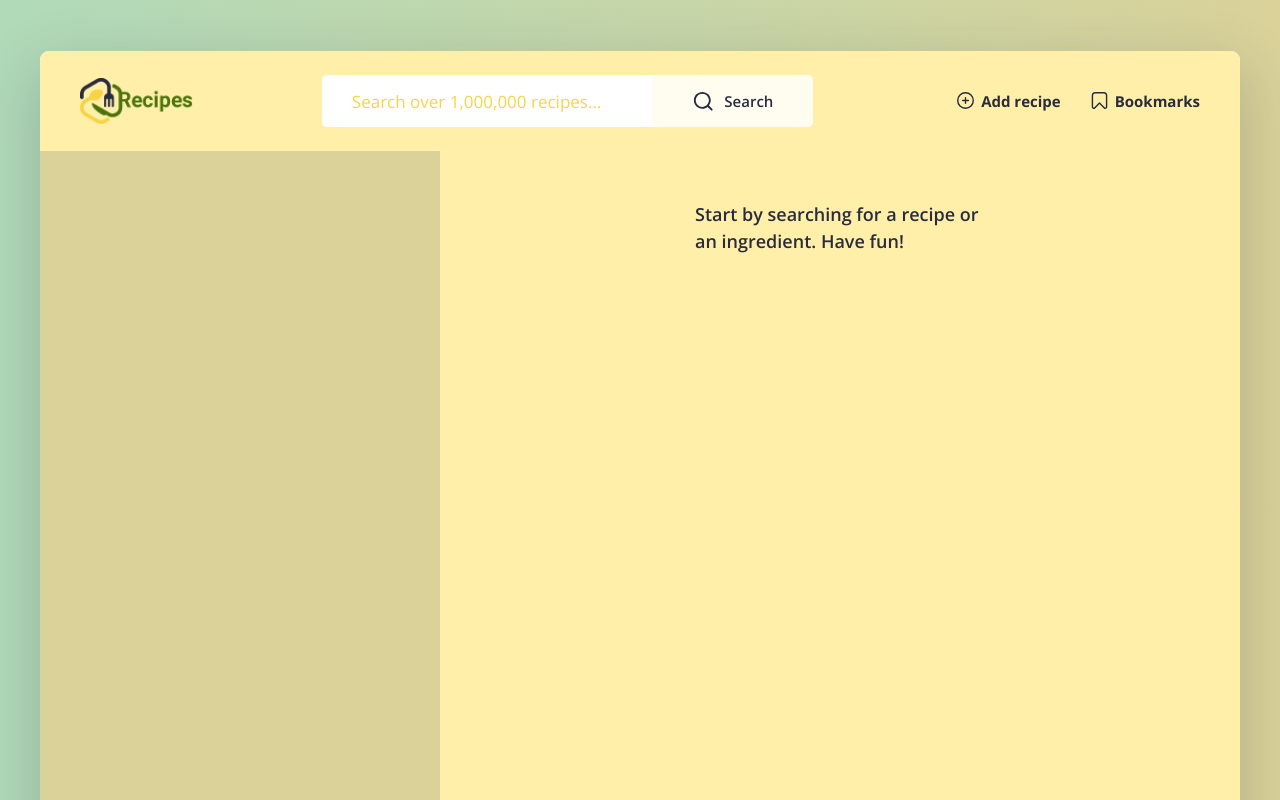
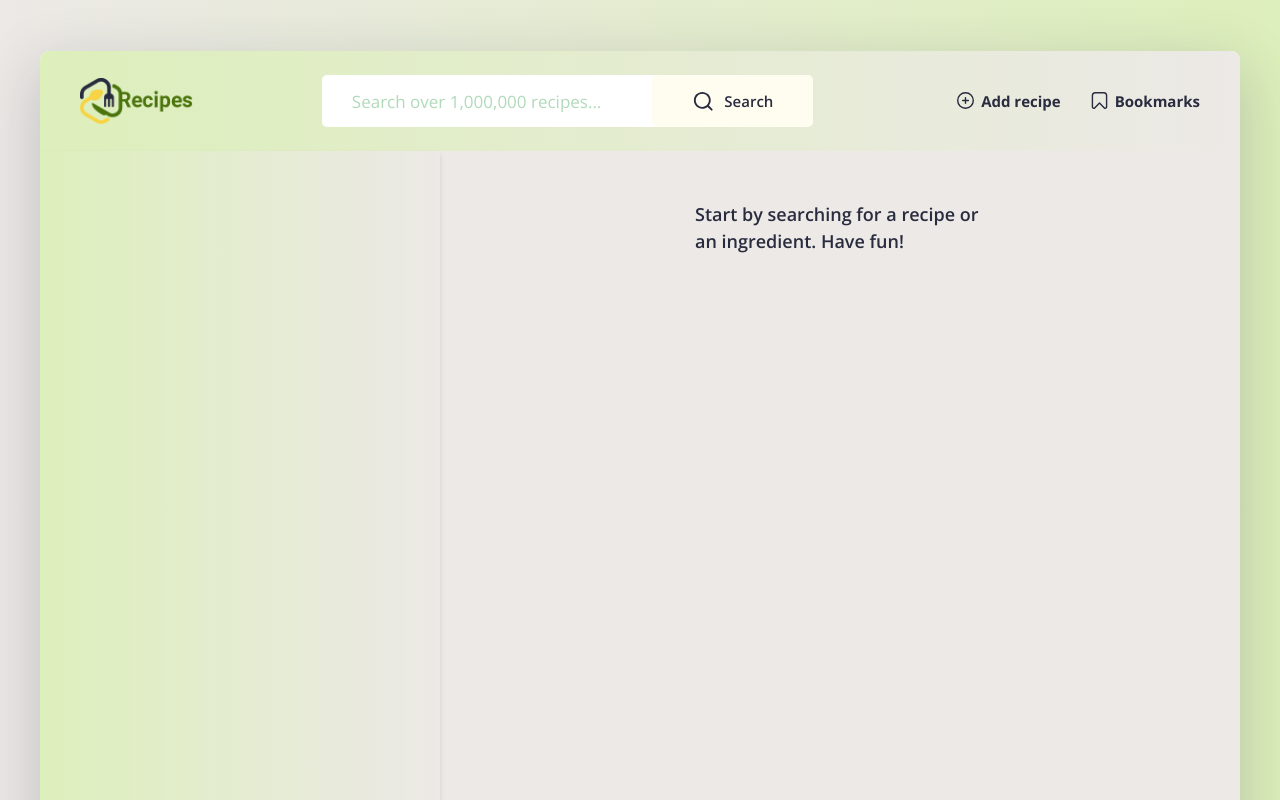
Before and after one commit to MihaiB94/Recipes, a website built with Parcel: page index.html in a window 1280 px wide. Shown: the top 800 px of the page. Built offline with nearby package versions, Linux system fonts and the light colour scheme.

Commit message:
design change

```diff
--- a/index.html
+++ b/index.html
@@ -19,7 +19,9 @@
   <body>
     <div class="container">
       <header class="header">
-        <img src="src/img/logo.png" alt="Logo" class="header__logo" />
+        <a href="index.html"
+          ><img src="src/img/logo.png" alt="Logo" class="header__logo"
+        /></a>
         <form class="search">
           <input
             type="text"
--- a/src/sass/_base.scss
+++ b/src/sass/_base.scss
@@ -2,9 +2,9 @@ $color-primary: #292c3f;
 $color-grad-1: #136124;
 $color-grad-2: #dad299;
 
-$color-grey-light-1: #ffefa9; // Light background
-$color-grey-light-2: #fcd949; // Light lines
-$color-grey-light-3: #f6d445; // Light text (placeholder)
+$color-grey-light-1: #ffefba; // Light background
+$color-grey-light-2: #ddefbb; // Light lines
+$color-grey-light-3: #b0dab9; // Light text (placeholder)
 $color-grey-dark-1: #292c3f; // Normal text
 $color-grey-dark-2: #4b740d; // Lighter text
 
@@ -40,7 +40,7 @@ body {
   font-weight: 400;
   line-height: 1.6;
   color: $color-grey-dark-1;
-  background-image: $gradient;
+  background: linear-gradient(to right, #ece9e6, #ddefbb);
   background-size: cover;
   background-repeat: no-repeat;
   min-height: calc(100vh - 2 * 4vw);
--- a/src/sass/_header.scss
+++ b/src/sass/_header.scss
@@ -1,6 +1,6 @@
 .header {
   grid-area: head;
-  background-color: $color-grey-light-1;
+  background: linear-gradient(to left, #ece9e6, #ddefbb);
   display: flex;
   align-items: center;
   justify-content: space-between;
--- a/src/sass/_preview.scss
+++ b/src/sass/_preview.scss
@@ -6,7 +6,7 @@
       align-items: center;
       padding: 1.5rem 3.25rem;
       transition: all 0.3s;
-      border-right: 1px solid $color-grad-2;
+      // border-right: 1px solid $color-grad-2;
       text-decoration: none;
     }
 
--- a/src/sass/_recipe.scss
+++ b/src/sass/_recipe.scss
@@ -1,5 +1,5 @@
 .recipe {
-  background-color: $color-grey-light-1;
+  background: #ece9e6;
 
   ///////////
   // FIGURE
--- a/src/sass/_searchResults.scss
+++ b/src/sass/_searchResults.scss
@@ -2,7 +2,9 @@
   padding: 3rem 0;
   display: flex;
   flex-direction: column;
-  background-color: $color-grad-2;
+  background: linear-gradient(to left, #ece9e6, #ddefbb);
+  box-shadow: rgba(0, 0, 0, 0.1) 0px 3px 5px;
+  z-index: 2;
 }
 
 .results {
```
Also changed, not shown: dist/index.html, 2 other files.
